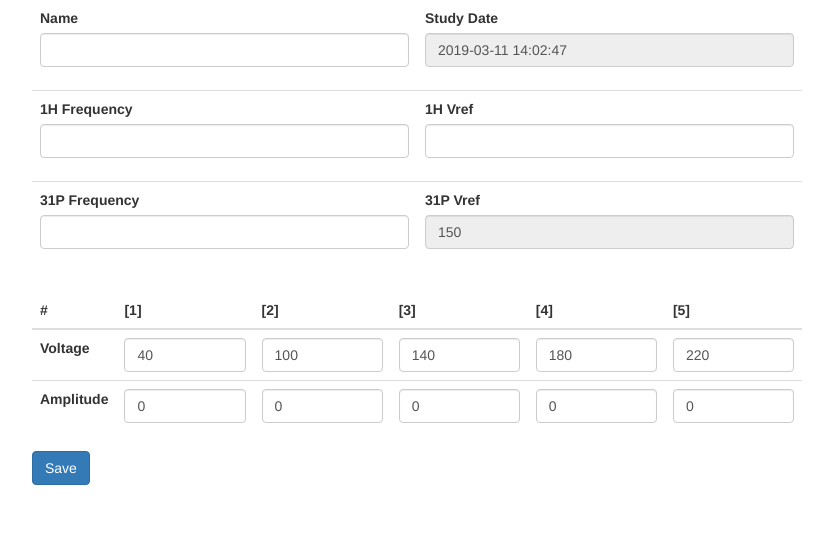
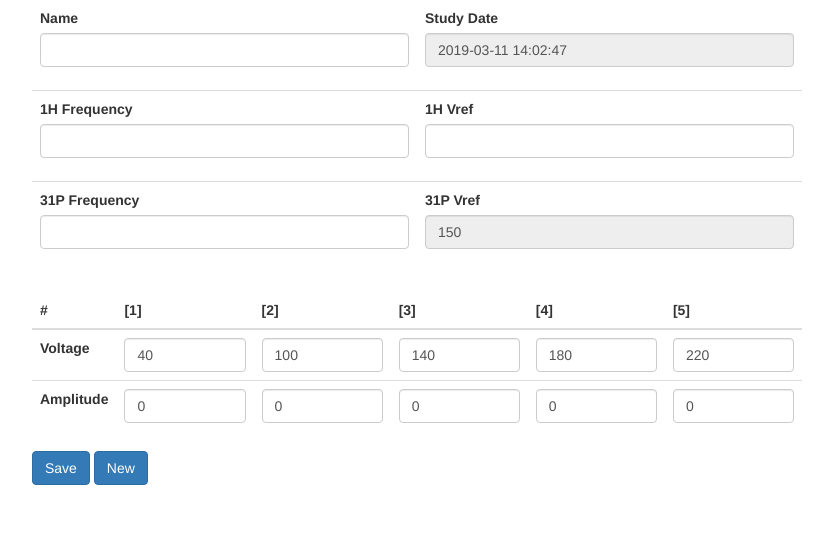
Before and after one commit to elenhinan/XNucCalc, a Flask app: page /study in a window 1280 px wide. Shown: the part 64-617 px from the top of the page, without its empty margins (223-1056 px from the left). Run offline with Flask 2, Linux system fonts and the light colour scheme; some libraries are stand-ins or nearby versions.

Commit message:
Added "new" button

```diff
--- a/app/templates/study.html
+++ b/app/templates/study.html
@@ -66,6 +66,7 @@
       </tbody>
     </table>
     <input class="btn btn-primary" type="submit" value="Save">
+    <a href="/study?id=new" class="btn btn-primary">New</a>
     </form>
   <div class="graph" id="chart" style="margin: auto; "></div>
 </div>
```
